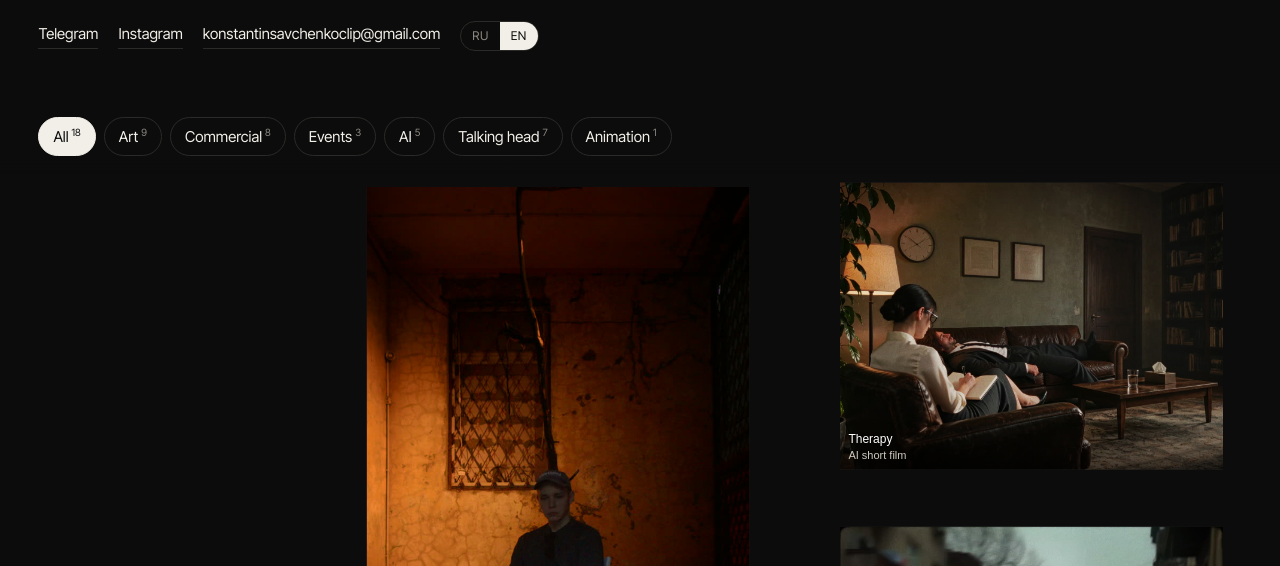
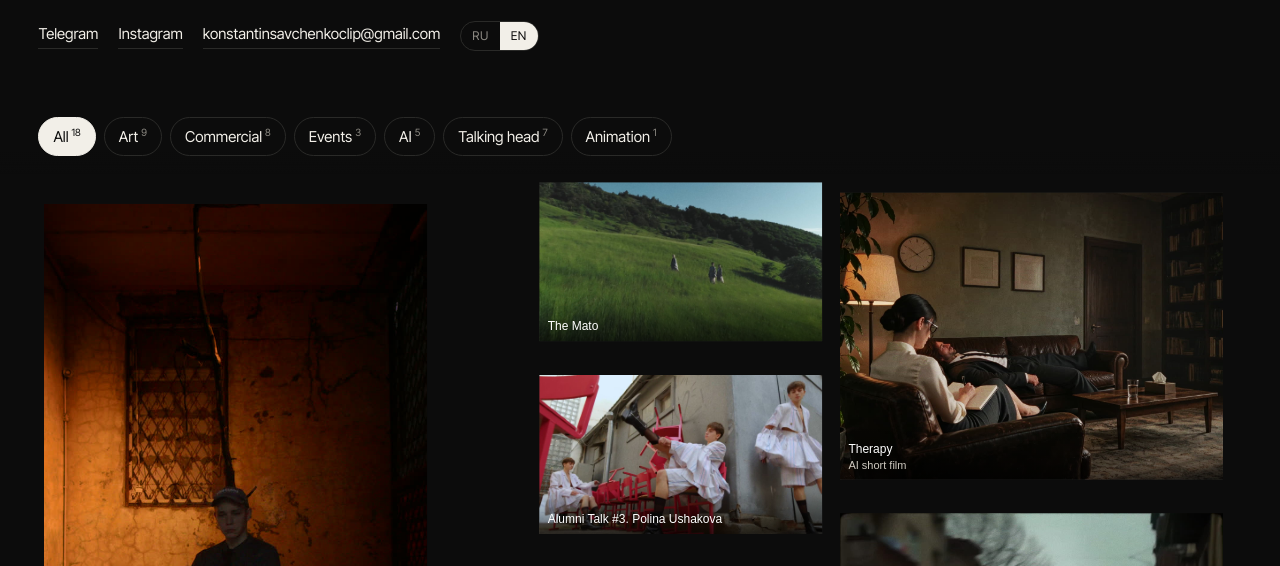
Before and after one commit to savchenkofilm/savchenkofilm.github.io, a plain HTML site: page index.html in a window 1280 px wide. Shown: the part 200-766 px from the top of the page. Drawn offline with Linux system fonts and the light colour scheme.

Commit message:
Плотнее сетка: первый ряд от краёв, карточки закрывают дыры, 16 колонок на широких
Co-Authored-By: Claude Opus 5.5 <noreply@anthropic.com>

```diff
--- a/app.js
+++ b/app.js
@@ -171,7 +171,9 @@
     const r = w.w / w.h;
     const kind = r > 1.25 ? "h" : r < 0.8 ? "v" : "s";
     const list =
-      cols >= 12
+      cols >= 16
+        ? { h: [4, 5, 6, 6, 7], s: [3, 4, 4, 5], v: [3, 3, 4] }[kind]
+        : cols >= 12
         ? { h: [3, 4, 4, 5, 6], s: [2, 3, 3, 4], v: [2, 2, 3] }[kind]
         : cols >= 8
         ? { h: [4, 5, 5], s: [3], v: [2, 3] }[kind]
@@ -181,41 +183,63 @@
   }
 
   // В общей выкладке AI-работы держатся справа, остальные — слева и в центре.
-  function inZone(w, s, span, cols) {
+  // Правая зона бронируется, только если AI-работа идёт в ближайших карточках, иначе низ пустеет.
+  function inZone(w, s, span, cols, aiSoon) {
     if (current !== "all" || cols < 8) return true;
     if (w.tags.includes("ai")) return s >= Math.max(cols / 2, cols - span - 2) || s === cols - span;
-    return s + span <= Math.max(span, Math.ceil(cols * 0.65));
+    return !aiSoon || s + span <= Math.max(span, Math.ceil(cols * 0.65));
   }
 
   function layout() {
     const W = field.clientWidth;
-    const cols = W >= 1000 ? 12 : W >= 640 ? 8 : 4;
+    const cols = W >= 1500 ? 16 : W >= 1000 ? 12 : W >= 640 ? 8 : 4;
     const unit = W / cols;
     const gutter = W >= 640 ? 18 : 10;
     const sky = new Array(cols).fill(0);
     const r = rng(hash(current + cols));
 
-    cards.forEach((c) => {
+    const isAi = (c) => c.w.tags.includes("ai");
+    cards.forEach((c, i) => {
+      const aiSoon = cards.slice(i + 1, i + 4).some(isAi);
       const on = current === "all" || c.w.tags.includes(current);
       c.el.classList.toggle("out", !on);
       if (!on) {
         stopLoop(c.el);
         return;
       }
-      const span = Math.min(cols, pick(rng(hash(c.w.id + cols)), spansFor(c.w, cols)));
+      const options = spansFor(c.w, cols);
+      const want = Math.min(cols, pick(rng(hash(c.w.id + cols)), options));
+      const topsFor = (span) => {
+        const t = [];
+        for (let s = 0; s + span <= cols; s++)
+          if (inZone(c.w, s, span, cols, aiSoon)) t.push([s, Math.max(...sky.slice(s, s + span))]);
+        return t;
+      };
+      // Если карточка поменьше встаёт заметно выше — берём её, чтобы закрыть дыру.
+      let span = want;
+      let tops = topsFor(want);
+      let min = Math.min(...tops.map((t) => t[1]));
+      for (let sp = want - 1; sp >= Math.max(2, Math.min(...options) - 1) && !c.w.big; sp--) {
+        const t = topsFor(sp);
+        const m = Math.min(...t.map((x) => x[1]));
+        if (m < min - unit * 0.8) {
+          span = sp;
+          tops = t;
+          min = m;
+        }
+      }
       const width = span * unit - gutter;
       const height = width * (c.w.h / c.w.w);
+      const near = tops.filter((t) => t[1] <= min + unit * 0.3);
+      // Первый ряд набирается от краёв (арт слева, AI справа), чтобы стартовый экран был плотным.
+      const [s, top] =
+        min === 0
+          ? near[isAi(c) ? near.length - 1 : 0]
+          : pick(r, near);
 
-      const tops = [];
-      for (let s = 0; s + span <= cols; s++)
-        if (inZone(c.w, s, span, cols)) tops.push([s, Math.max(...sky.slice(s, s + span))]);
-      const min = Math.min(...tops.map((t) => t[1]));
-      const near = tops.filter((t) => t[1] <= min + unit * 1.4);
-      const [s, top] = pick(r, near);
-
-      const y = top + (top === 0 ? r() * unit * 0.5 : gutter + r() * unit * 0.6);
+      const y = top + (top === 0 ? r() * unit * 0.3 : gutter + r() * unit * 0.25);
       // Сдвиг вправо только если соседняя колонка на этой высоте свободна.
-      const room = s + span < cols && sky[s + span] <= y ? unit * 0.8 : 0;
+      const room = s + span < cols && sky[s + span] <= y ? unit * 0.6 : 0;
       const x = s * unit + r() * room;
       const bottom = y + height;
       for (let k = s; k < s + span; k++) sky[k] = bottom;
--- a/index.html
+++ b/index.html
@@ -37,6 +37,6 @@
 </div>
 
 <script src="works.js?v=41bbdb55"></script>
-<script src="app.js?v=909d7f34"></script>
+<script src="app.js?v=f74e4db4"></script>
 </body>
 </html>
```
